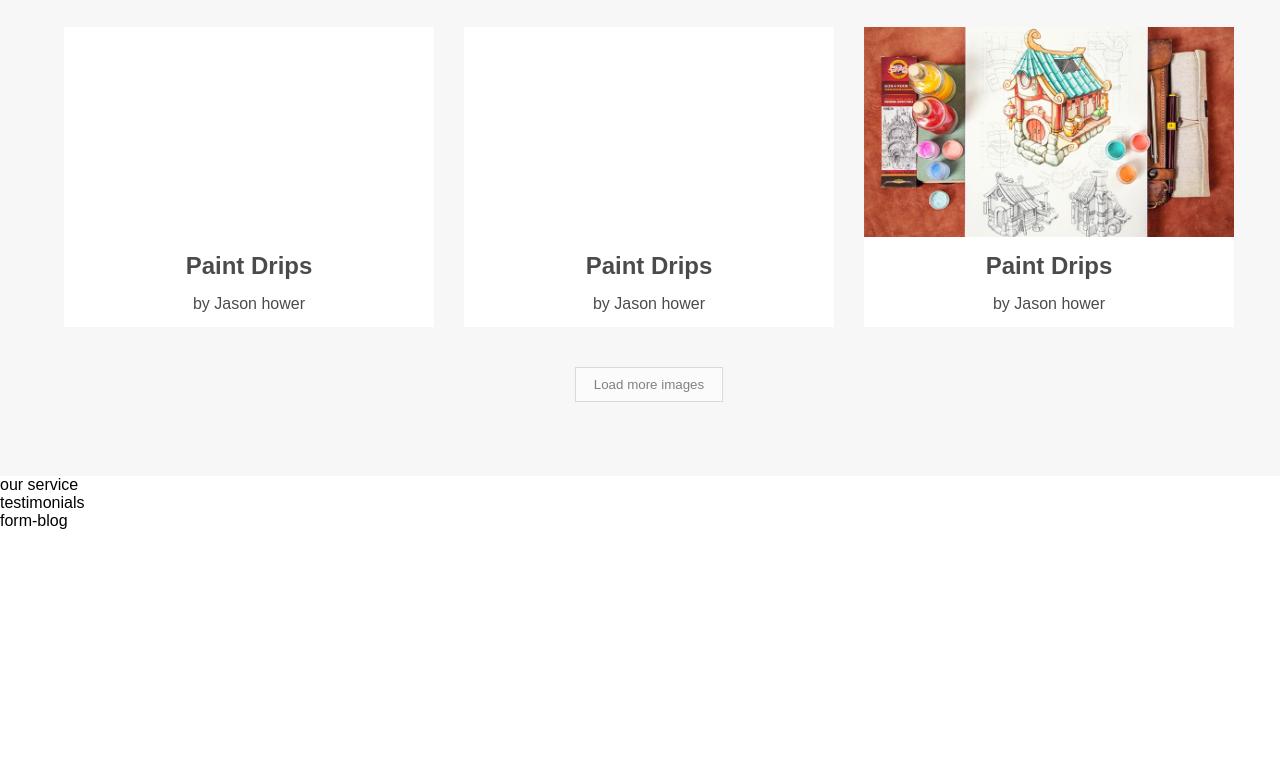
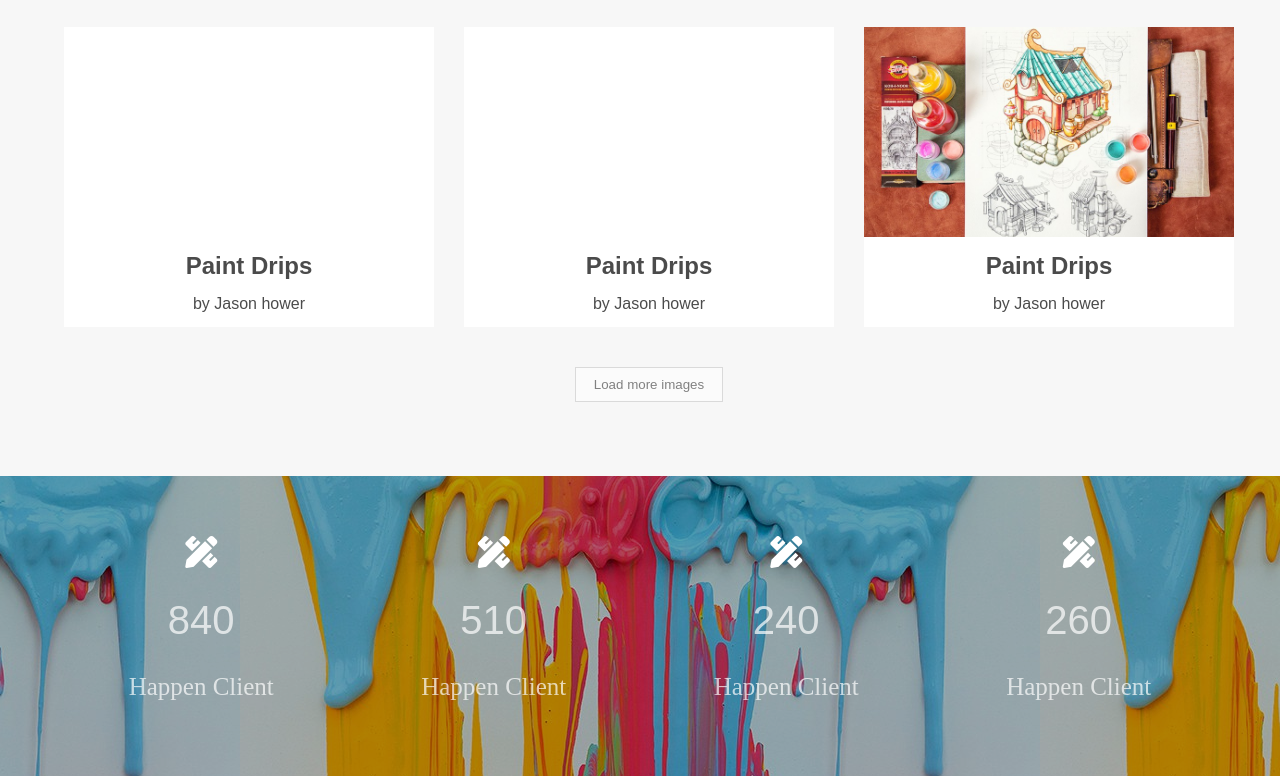
Before and after one commit to nhimxu1105/Project-small-html-css, a plain HTML site: page index.html in a window 1280 px wide. Shown: the part 976-1752 px from the top of the page. Before the commit the page ends 1506 px from the top, so only its background shows below. Drawn offline with Linux system fonts and the light colour scheme.

Commit message:
them bg-attachment

```diff
--- /dev/null
+++ b/bg-attachment.css
@@ -0,0 +1,32 @@
+.container-bg {
+    background-image: url(./images/11.jpg);
+    background-attachment: fixed;
+    background-position:center;
+    background-size: -150px;
+    position: relative;
+}
+.container-bg::before{
+    content: '';
+    display: block;
+    height: 100%;
+    width: 100%;
+    position: absolute;
+    top: 0; left:0;
+    background-color: #0000004f;
+}
+.content-bg .infor-bg {
+    display: flex;
+    flex-direction: column;
+    justify-content: center;
+    align-items: center;
+    color: #fff;
+    z-index: 111;
+}
+.container-bg .infor-bg .number {
+    font-size: 40px;
+    margin-top: 30px;
+}
+.container-bg .infor-bg .ifor {
+    font-size: 25px;
+    font-family: 'Times New Roman', Times, serif;
+}
--- a/global.css
+++ b/global.css
@@ -49,3 +49,13 @@
     grid-template-rows: repeat(2, 1fr);
     grid-gap: 30px;
 }
+
+/* grid-bg-attachment */
+.container-bg {
+    display: grid;
+    height: 300px;
+}
+.container-bg .content-bg {
+    display: grid;
+    grid-template-columns: repeat(4, 1fr);
+}
--- a/index.html
+++ b/index.html
@@ -14,6 +14,7 @@
     <link rel="stylesheet" href="./sub-icons-effect.css">
 
     <link rel="stylesheet" href="./recent.css">
+    <link rel="stylesheet" href="./bg-attachment.css">
 </head>
 
 <body>
@@ -203,9 +204,37 @@
             </button>
         </div>
     </div>
+    <!-- end-recent-works -->
+    <div class="container-bg">
+		<div class="content-bg center ">
+			<div class="infor-bg">
+                <i class="fas fa-pencil-ruler fa-2x"></i>
+                <p class="number">840</p>
+                <p class="ifor">Happen Client</p>
+            </div>
 
+            <div class="infor-bg">
+                <i class="fas fa-pencil-ruler fa-2x"></i>
+                <p class="number">510</p>
+                <p class="ifor">Happen Client</p>
+            </div>
+
+            <div class="infor-bg">
+                <i class="fas fa-pencil-ruler fa-2x"></i>
+                <p class="number">240</p>
+                <p class="ifor">Happen Client</p>
+            </div>
+
+            <div class="infor-bg">
+                <i class="fas fa-pencil-ruler fa-2x"></i>
+                <p class="number">260</p>
+                <p class="ifor">Happen Client</p>
+            </div>
+		</div>
+    </div>
+    <!-- end-bg-attachment
     <div class="our-service">
-        our service
+
     </div>
 
     <div class="testimonials">
@@ -218,7 +247,7 @@
 
     <div class="footer">
 
-    </div>
+    </div> -->
 </body>
 
 </html>
--- a/nav-bar.css
+++ b/nav-bar.css
@@ -3,7 +3,7 @@ nav {
     top: 0;
     height: 80px;
     background-color: white;
-    z-index: 100;
+    z-index: 1000;
 }
 
 .nav-bar {
```
